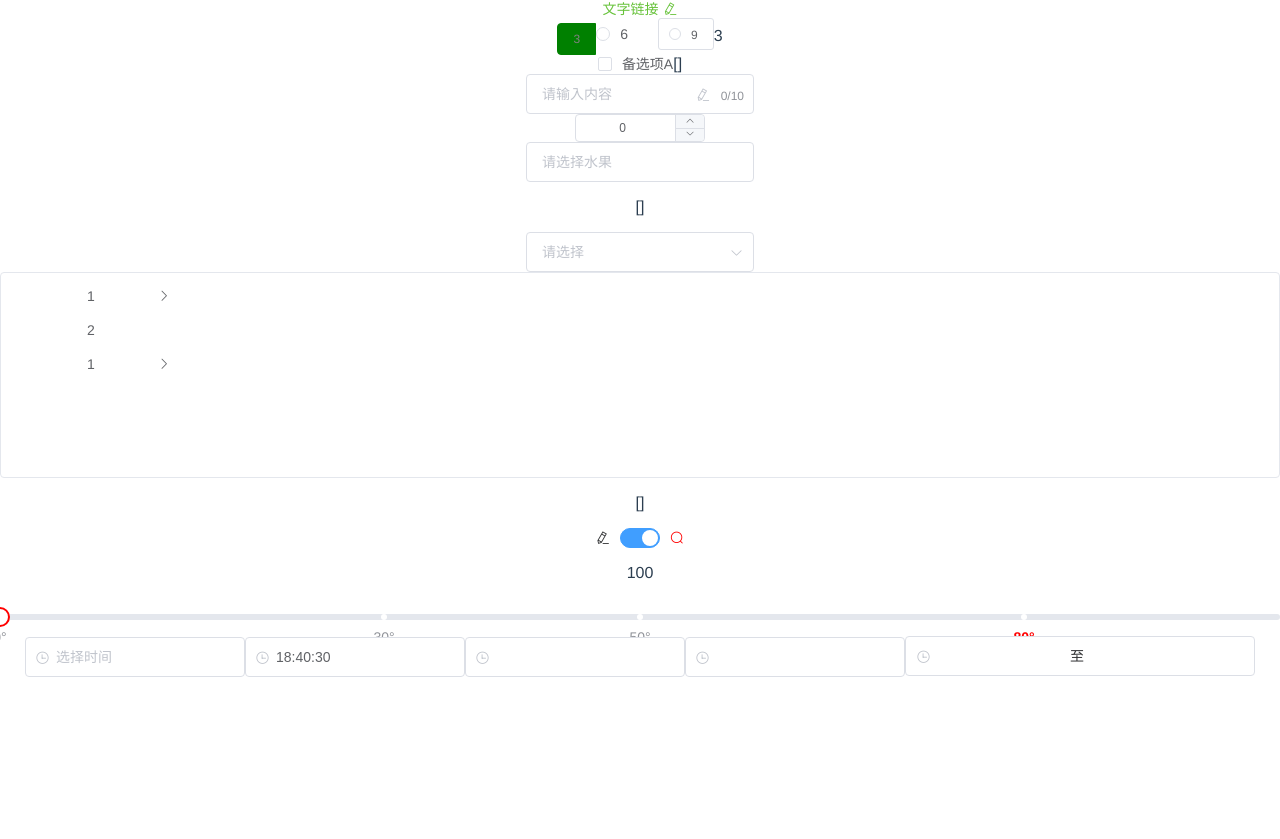
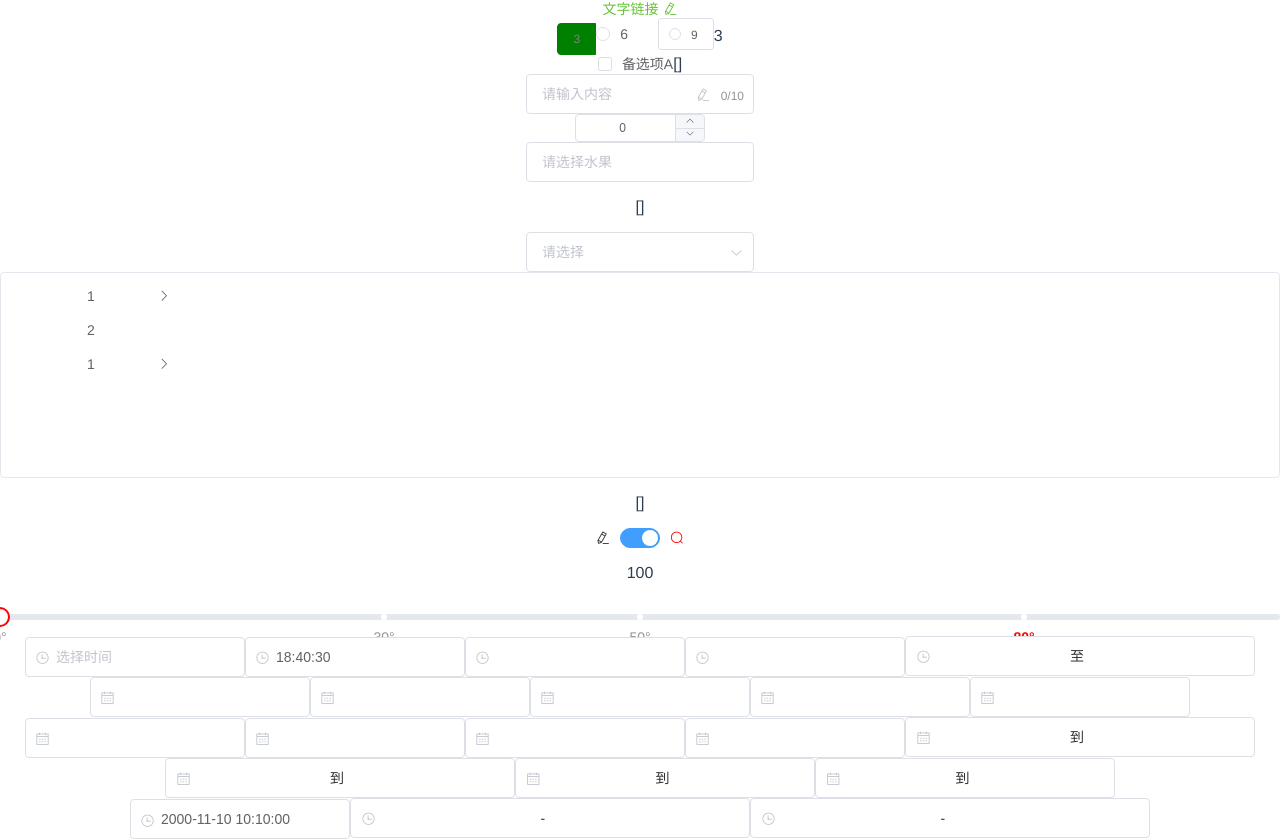
Before and after one commit to BonjourYY/element-ui-starter, a Vue app: page / in a window 1280 px wide. Shown: the part 484-1323 px from the top of the page. Before the commit the page ends 1161 px from the top, so only its background shows below. Built offline with nearby package versions, Linux system fonts and the light colour scheme.

Commit message:
feature：Add DatePicker and DateTimePicker

```diff
--- a/src/App.vue
+++ b/src/App.vue
@@ -15,6 +15,8 @@
     <ElementSwitch></ElementSwitch>
     <ElementSlider></ElementSlider>
     <ElementTimePicker></ElementTimePicker>
+    <ElementDatePicker></ElementDatePicker>
+    <ElementDatetimePicker></ElementDatetimePicker>
   </div>
 </template>
 
@@ -33,6 +35,8 @@ import ElementCascader from './components/ElementCascader.vue';
 import ElementSwitch from './components/ElementSwitch.vue';
 import ElementSlider from './components/ElementSlider.vue';
 import ElementTimePicker from './components/ElementTimePicker.vue';
+import ElementDatePicker from './components/ElementDatePicker.vue';
+import ElementDatetimePicker from './components/ElementDatetimePicker.vue';
 export default {
   name: 'app',
   components: {
@@ -50,6 +54,8 @@ export default {
     ElementSwitch,
     ElementSlider,
     ElementTimePicker,
+    ElementDatePicker,
+    ElementDatetimePicker,
   },
   methods: {
     getMessages() {
--- /dev/null
+++ b/src/components/ElementDatePicker.vue
@@ -0,0 +1,122 @@
+<template>
+  <div class="element-date-picker">
+    <!-- 选择日期 -->
+    <el-date-picker v-model="value" type="date"></el-date-picker>
+    <!-- 带有快捷选项 -->
+    <el-date-picker v-model="value" type="date" :picker-options="options1"></el-date-picker>
+    <!-- 选择周，set format attribute -->
+    <el-date-picker v-model="value" type="week" format="yyyy 第 WW 周"></el-date-picker>
+    <!-- Select month -->
+    <el-date-picker v-model="value" type="month"></el-date-picker>
+    <!-- Select year -->
+    <el-date-picker v-model="value" type="year"></el-date-picker>
+    <!-- Select multiple date -->
+    <el-date-picker v-model="value" type="dates"></el-date-picker>
+    <!-- Select multiple month -->
+    <el-date-picker v-model="value" type="months"></el-date-picker>
+    <!-- Select multiple year -->
+    <el-date-picker v-model="value" type="years"></el-date-picker>
+    <!-- 无效 -->
+    <el-date-picker v-model="value" type="weeks"></el-date-picker>
+    <!-- Select Date Range -->
+    <el-date-picker v-model="value" type="daterange" range-separator="到"></el-date-picker>
+    <!-- Select Date Range UnLinkPanels -->
+    <el-date-picker v-model="value" type="daterange" range-separator="到" unlink-panels :picker-options="options2"></el-date-picker>
+    <!-- Select Month Range -->
+    <el-date-picker v-model="value" type="monthrange" range-separator="到"></el-date-picker>
+    <!-- Select Month Range UnLinkPanels -->
+    <el-date-picker v-model="value" type="monthrange" range-separator="到" unlink-panels :picker-options="options3" @focus="fn"></el-date-picker>
+  </div>
+</template>
+
+<script>
+export default {
+  name: 'ElementDatePicker',
+  data() {
+    return {
+      value: null,
+      options1: {
+        disabledDate(time) {
+          // console.log(time);
+          // true 禁用，false 不禁用
+          return time.getTime() > Date.now();
+        },
+        shortcuts: [
+          {
+            text: '今天',
+            onClick(picker) {
+              console.log(picker);
+              picker.$emit('pick', new Date());
+            },
+          },
+          {
+            text: '昨天',
+            onClick(picker) {
+              const date = new Date();
+              // 转换成毫秒
+              date.setTime(date.getTime() - 3600 * 1000 * 24);
+              picker.$emit('pick', date);
+            },
+          },
+          {
+            text: '一周前',
+            onClick(picker) {
+              const date = new Date();
+              date.setTime(date.getTime() - 3600 * 1000 * 24 * 7);
+              picker.$emit('pick', date);
+            },
+          },
+        ],
+      },
+      options2: {
+        shortcuts: [
+          {
+            text: '最近一周',
+            onClick(picker) {
+              const end = new Date();
+              const start = new Date();
+              start.setTime(start.getTime() - 3600 * 1000 * 24 * 7);
+              picker.$emit('pick', [start, end]);
+            },
+          },
+          {
+            text: '最近一个月',
+            onClick(picker) {
+              const end = new Date();
+              const start = new Date();
+              start.setTime(start.getTime() - 3600 * 1000 * 24 * 30);
+              picker.$emit('pick', [start, end]);
+            },
+          },
+        ],
+      },
+      options3: {
+        shortcuts: [
+          {
+            text: '本月',
+            onClick(picker) {
+              picker.$emit('pick', [new Date(), new Date()]);
+            },
+          },
+          {
+            text: '今年至今',
+            onClick(picker) {
+              const end = new Date();
+              const start = new Date(new Date().getFullYear(), 0);
+              picker.$emit('pick', [start, end]);
+            },
+          },
+        ],
+      },
+    };
+  },
+  methods: {
+    fn(e) {
+      console.log('获取焦点');
+      console.log(e);
+    },
+  },
+};
+</script>
+
+<style lang="scss" module></style>
--- /dev/null
+++ b/src/components/ElementDatetimePicker.vue
@@ -0,0 +1,33 @@
+<template>
+  <div class="element-datetime-picker">
+    <el-date-picker v-model="value" type="datetime" default-time="14:00:00"> </el-date-picker>
+    <el-date-picker v-model="value" type="datetimerange" :default-time="['14:00:00', '15:00:00']" :picker-options="options"> </el-date-picker>
+    <el-date-picker v-model="value" type="datetimerange" :default-time="['14:00:00', '15:00:00']"> </el-date-picker>
+  </div>
+</template>
+
+<script>
+export default {
+  name: 'ElementDatetimePicker',
+  data() {
+    return {
+      value: new Date(2000, 10, 10, 10, 10),
+      options: {
+        cellClassName(e) {
+          console.log(e.getDay());
+          if (e.getDay() === 1 || e.getDay() === 6) {
+            return 'e-yellow-123';
+          }
+        },
+      },
+    };
+  },
+};
+</script>
+
+<!-- 这里不能用scoped 否则会样式会失效，因为加了scoped，会有 [date-**]，而cellClassName返回的是不带[data-**]的 -->
+<style lang="scss">
+.e-yellow-123 {
+  color: yellow;
+}
+</style>
```
